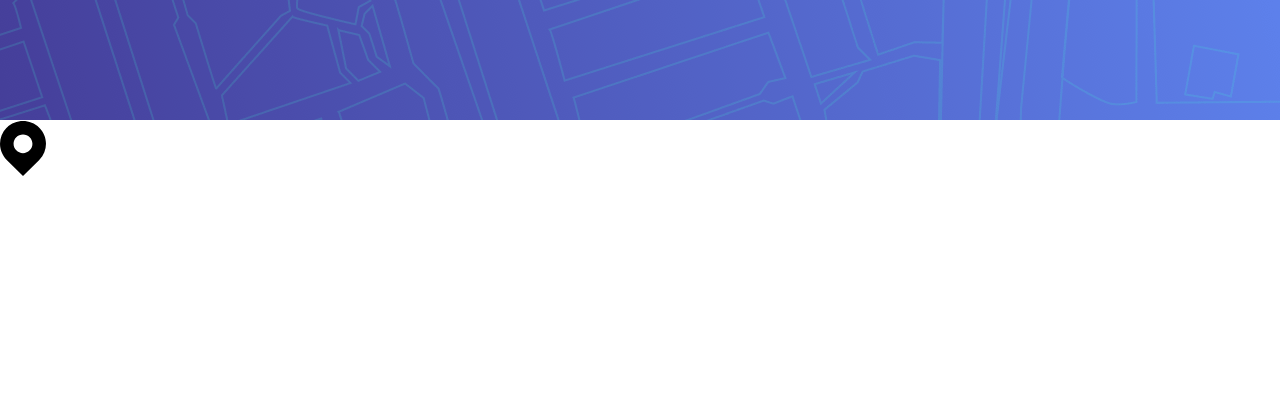
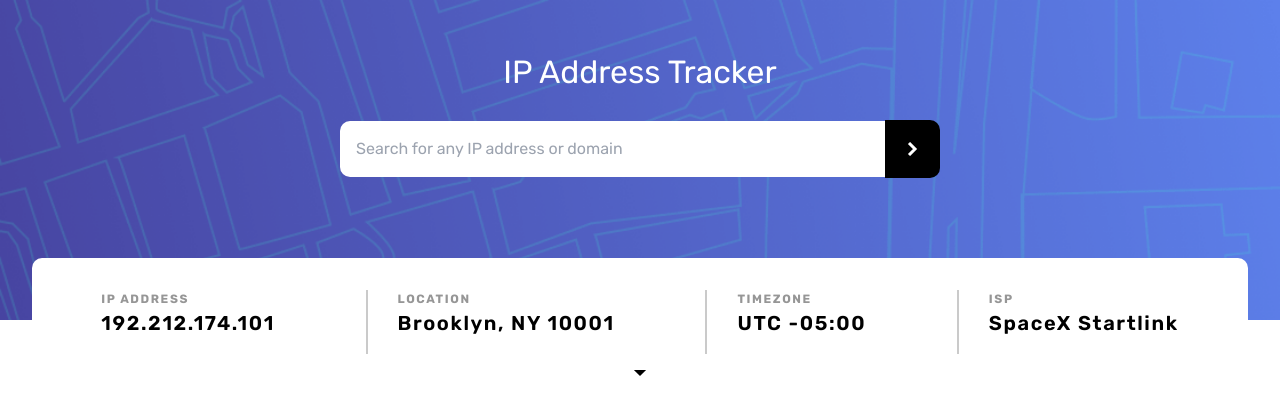
Before and after one commit to sksksk2024/IPAddressTracker, a React (Vite) app: page / in a window 1280 px wide. Shown: the top 414 px of the page. Built offline with nearby package versions, Linux system fonts and the light colour scheme; a web font is replaced by a local one.

Commit message:
Header Style Done

```diff
--- a/index.html
+++ b/index.html
@@ -56,7 +56,7 @@
     >
       You need to enable JavaScript to run this app!
     </div>
-    <div id="root"></div>
+    <div class="flex flex-col justify-center items-center" id="root"></div>
     <script type="module" src="/src/main.tsx"></script>
   </body>
 </html>
--- a/src/App.tsx
+++ b/src/App.tsx
@@ -4,10 +4,8 @@ import { Header } from './components/Header';
 function App() {
   return (
     <>
-      <main>
-        <Header />
-        <img src={img1} alt="" />
-      </main>
+      <Header />
+      <img src={img1} alt="" />
     </>
   );
 }
--- a/src/components/Header.tsx
+++ b/src/components/Header.tsx
@@ -1,3 +1,70 @@
+import arrow from './../images/icon-arrow.svg';
+
 export function Header() {
-  return <header className="w-screen h-[15dvh] max-h-container-400"></header>;
+  return (
+    // h-[30dvh] max-h-container-400
+    <header className="w-screen px-16P md:px-32P py-48P max-h-container-800 h-[40dvh]">
+      <div className="flex flex-col justify-center items-center gap-6">
+        <h1 className="text-white text-2xl">IP Address Tracker</h1>
+
+        <label
+          htmlFor="ipAddress"
+          aria-label="Enter any IP address and we will show you where is its location"
+          className="flex justify-center items-center max-w-container-600 w-screen px-16P sm:px-0"
+        >
+          <input
+            type="text"
+            id="ipAddress"
+            className="w-full text-black p-16P rounded-l-10BR bg-white cursor-pointer z-20"
+            placeholder="Search for any IP address or domain"
+          />
+          <img
+            src={arrow}
+            className="bg-black p-22.08P rounded-r-10BR cursor-pointer hover:bg-very-dark-gray z-0"
+            alt="Enter your IP Address"
+          />
+        </label>
+
+        <section className="mt-8M max-w-container-600 lg:max-w-container-1440 w-full flex flex-col lg:flex-row justify-center lg:justify-around items-center lg:items-start gap-4 px-16P py-32P bg-white relative lg:top-48I rounded-10BR">
+          <div className="flex flex-col justify-center items-center lg:items-start tracking-widest">
+            <h2 className="font-bold text-dark-gray text-xs uppercase">
+              IP Address
+            </h2>
+            <p className="font-semibold text-black text-lg">192.212.174.101</p>
+          </div>
+          <div className="relative">
+            <div className="hidden lg:flex absolute -left-32I h-64H border border-dark-gray opacity-50"></div>
+            <div className="flex flex-col justify-center items-center lg:items-start tracking-widest">
+              <h2 className="font-bold text-dark-gray text-xs uppercase">
+                Location
+              </h2>
+              <p className="font-semibold text-black text-lg">
+                Brooklyn, NY 10001
+              </p>
+            </div>
+          </div>
+          <div className="relative">
+            <div className="hidden lg:flex absolute -left-32I h-64H border border-dark-gray opacity-50"></div>
+            <div className="flex flex-col justify-center items-center lg:items-start tracking-widest">
+              <h2 className="font-bold text-dark-gray text-xs uppercase">
+                Timezone
+              </h2>
+              <p className="font-semibold text-black text-lg">UTC -05:00</p>
+            </div>
+          </div>
+          <div className="relative">
+            <div className="hidden lg:flex absolute -left-32I h-64H border border-dark-gray opacity-50"></div>
+            <div className="flex flex-col justify-center items-center lg:items-start tracking-widest">
+              <h2 className="font-bold text-dark-gray text-xs uppercase">
+                ISP
+              </h2>
+              <p className="font-semibold text-black text-lg">
+                SpaceX Startlink
+              </p>
+            </div>
+          </div>
+        </section>
+      </div>
+    </header>
+  );
 }
--- a/src/index.css
+++ b/src/index.css
@@ -50,13 +50,21 @@ body {
   overflow-y: scroll;
 }
 
+.container {
+  max-width: 90rem;
+  min-width: 20rem;
+  margin: 0 auto;
+}
+
 header {
-  background-image: url('./images/pattern-bg-mobile.png');
+  background: url('./images/pattern-bg-mobile.png') center center/cover
+    no-repeat;
 }
 
 @media (min-width: 48em) {
   header {
-    background-image: url('./images/pattern-bg-desktop.png');
+    background: url('./images/pattern-bg-desktop.png') center center/cover
+      no-repeat;
   }
 }
 
--- a/tailwind.config.js
+++ b/tailwind.config.js
@@ -417,6 +417,8 @@ module.exports = {
         '24P': '1.5rem',
         '28P': '1.75rem',
         '28.8P': '1.8rem',
+        '22.08P': '1.38rem',
+        '22.56P': '1.41rem',
         '32P': '2rem',
         '48P': '3rem',
         '56P': '3.5rem',
```
